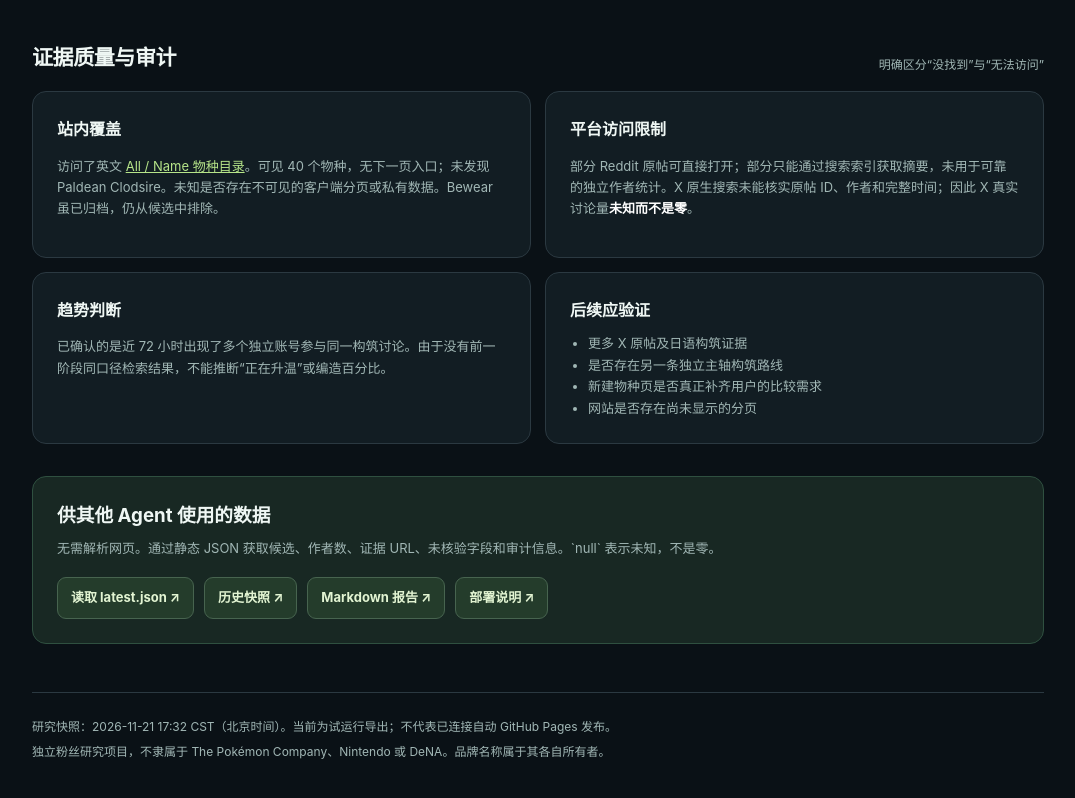
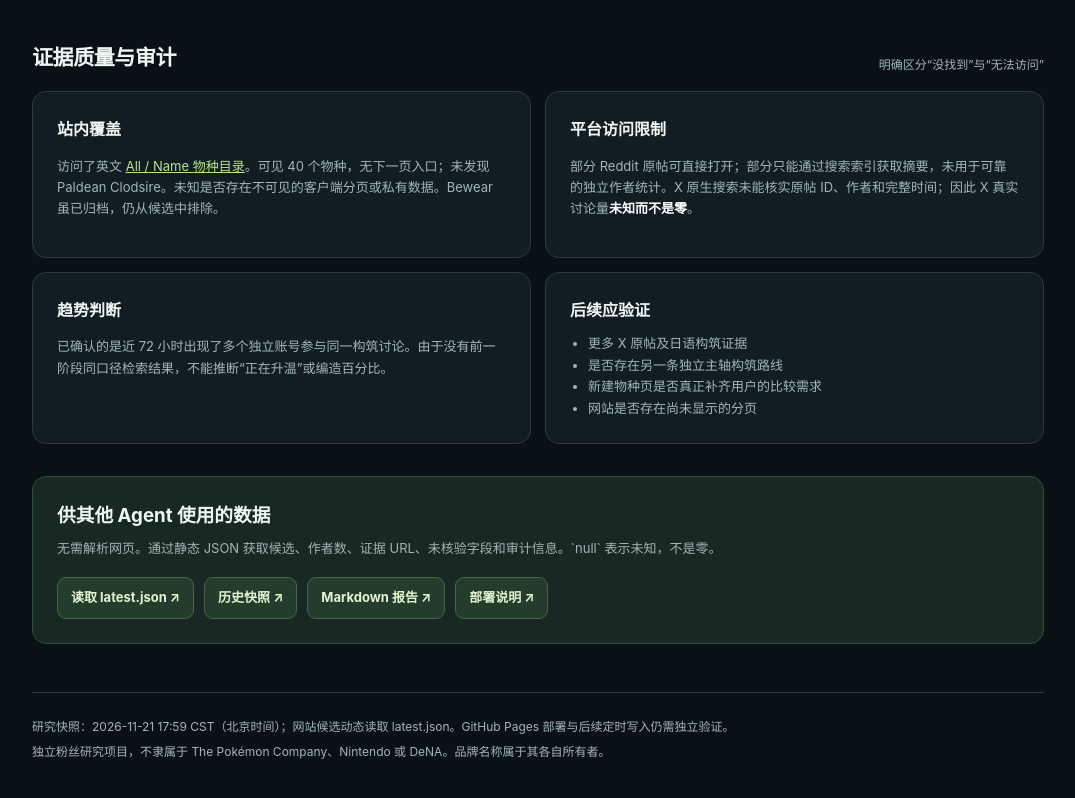
Before and after one commit to wsgtcyx/ptcgp-species-radar, a plain HTML site: page index.html in a window 1280 px wide. Shown: the part 3193-3991 px from the top of the page, without its empty margins (102-1177 px from the left). Drawn offline with Linux system fonts and the light colour scheme.

Commit message:
Correct trial-run timestamp and publishing status

```diff
--- a/index.html
+++ b/index.html
@@ -29,7 +29,7 @@ a{color:var(--lime)}a:hover{text-decoration-thickness:2px}.wrap{max-width:1060px
 </section>
 <section id="audit"><div class="section-title"><h2>证据质量与审计</h2><p>明确区分“没找到”与“无法访问”</p></div><div class="sidecards"><div class="pane"><h3>站内覆盖</h3><p>访问了英文 <a href="https://www.pokemontcgpocket.app/en/deck/pokemon?sort=name" target="_blank" rel="noopener">All / Name 物种目录</a>。可见 40 个物种，无下一页入口；未发现 Paldean Clodsire。未知是否存在不可见的客户端分页或私有数据。Bewear 虽已归档，仍从候选中排除。</p></div><div class="pane"><h3>平台访问限制</h3><p>部分 Reddit 原帖可直接打开；部分只能通过搜索索引获取摘要，未用于可靠的独立作者统计。X 原生搜索未能核实原帖 ID、作者和完整时间；因此 X 真实讨论量<strong>未知而不是零</strong>。</p></div><div class="pane"><h3>趋势判断</h3><p>已确认的是近 72 小时出现了多个独立账号参与同一构筑讨论。由于没有前一阶段同口径检索结果，不能推断“正在升温”或编造百分比。</p></div><div class="pane"><h3>后续应验证</h3><ul><li>更多 X 原帖及日语构筑证据</li><li>是否存在另一条独立主轴构筑路线</li><li>新建物种页是否真正补齐用户的比较需求</li><li>网站是否存在尚未显示的分页</li></ul></div></div></section>
 <section id="agent" class="data"><h3>供其他 Agent 使用的数据</h3><p>无需解析网页。通过静态 JSON 获取候选、作者数、证据 URL、未核验字段和审计信息。`null` 表示未知，不是零。</p><div class="links"><a href="./latest.json">读取 latest.json ↗</a><a href="./history/2026-11-21.json">历史快照 ↗</a><a href="./latest.md">Markdown 报告 ↗</a><a href="./README.md">部署说明 ↗</a></div></section>
-<footer class="footer"><p>研究快照：2026-11-21 17:32 CST（北京时间）。当前为试运行导出；不代表已连接自动 GitHub Pages 发布。</p><p>独立粉丝研究项目，不隶属于 The Pokémon Company、Nintendo 或 DeNA。品牌名称属于其各自所有者。</p></footer>
+<footer class="footer"><p>研究快照：2026-11-21 17:59 CST（北京时间）；网站候选动态读取 latest.json。GitHub Pages 部署与后续定时写入仍需独立验证。</p><p>独立粉丝研究项目，不隶属于 The Pokémon Company、Nintendo 或 DeNA。品牌名称属于其各自所有者。</p></footer>
 </main>
 <script>
 (() => {
```
